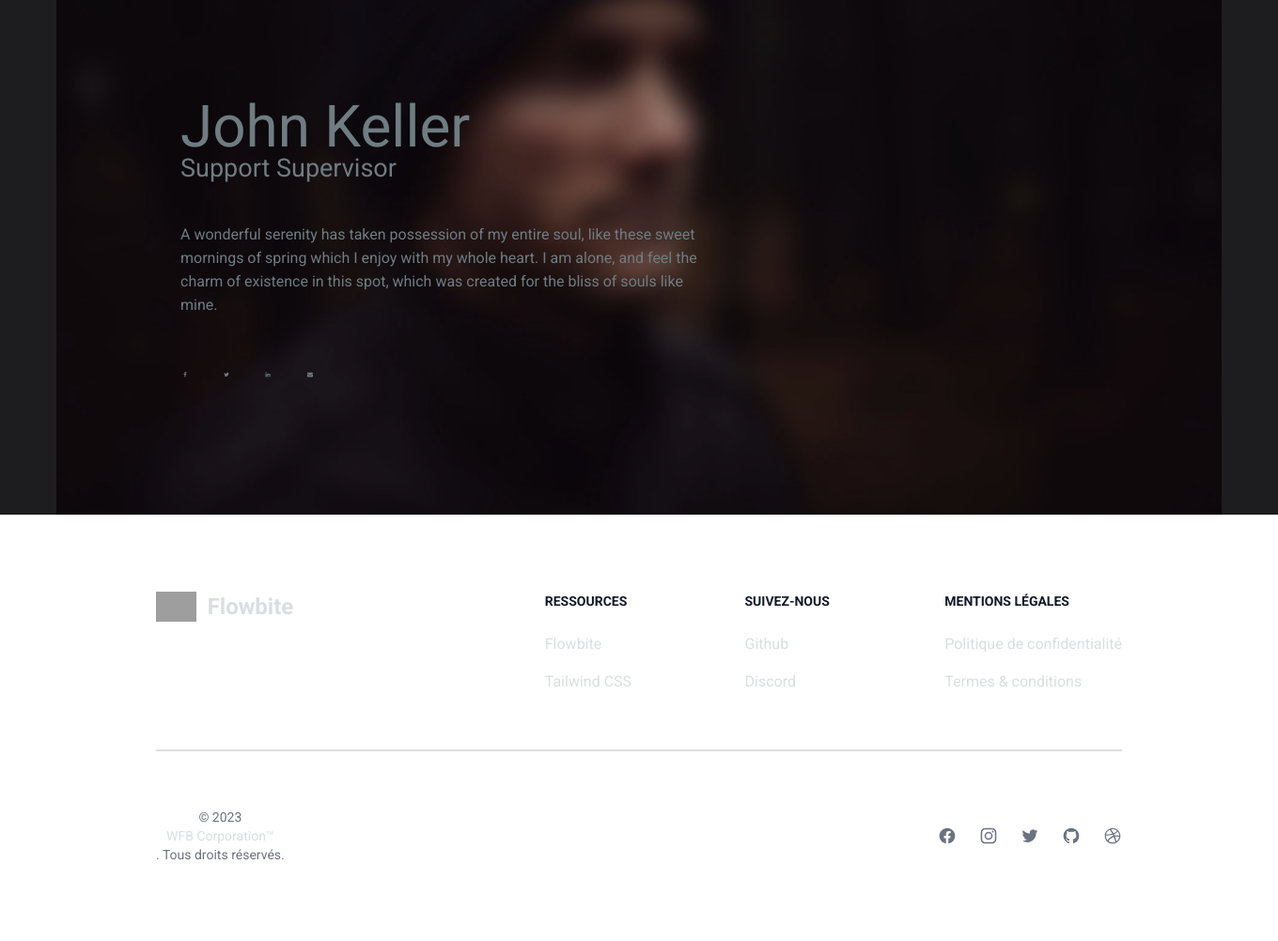
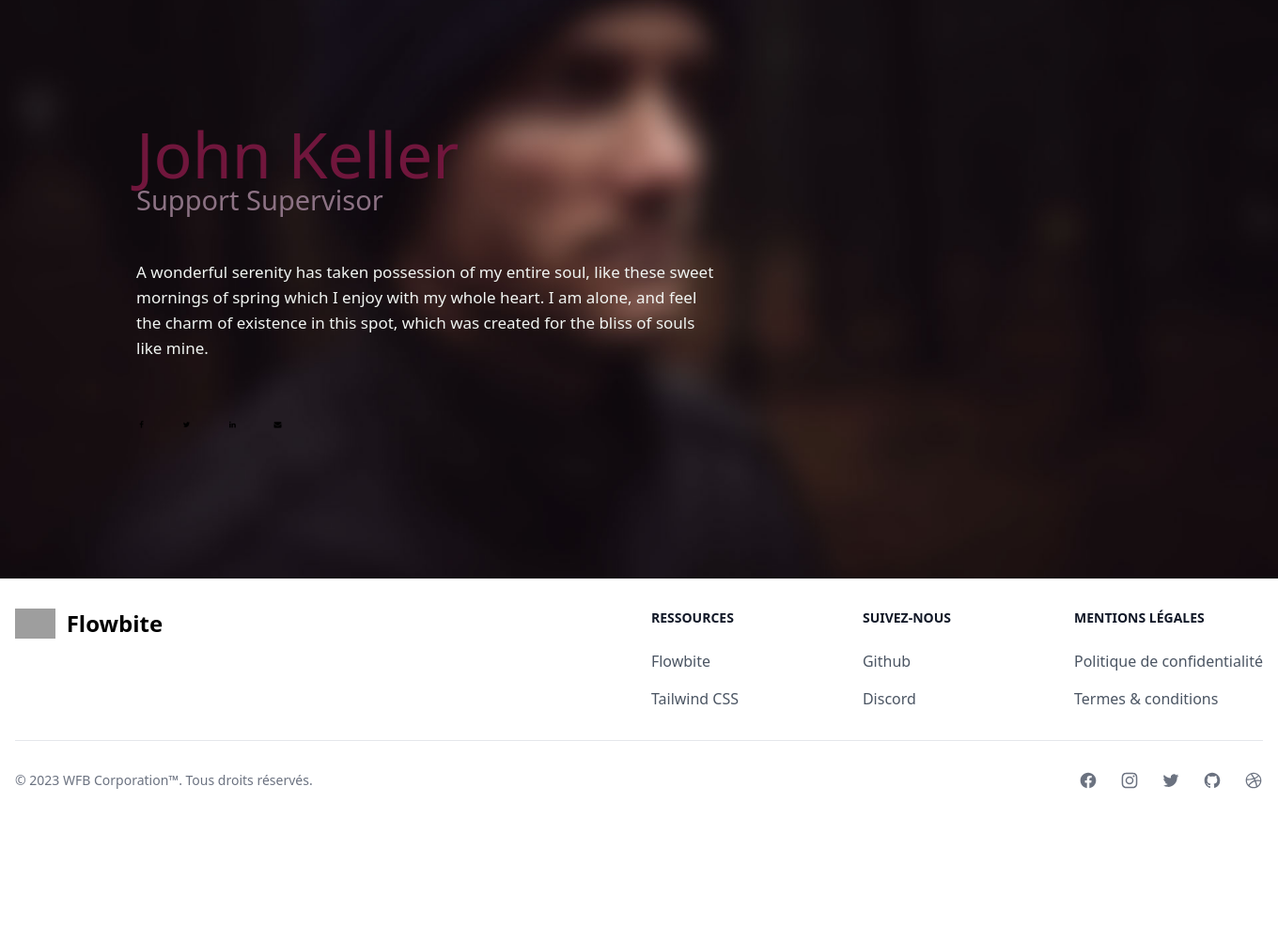
Before and after one commit to body08120/WFB-corp, a PHP site: page /view/presentation.php in a window 1360 px wide; the page is wider, and only the part inside the window is pictured. Shown: the part 1631-2633 px from the top of that part at 94% size. After the commit the page ends 2471 px from the top of that part, so only its background shows below. Run offline with PHP 8.4, Linux system fonts and the light colour scheme; some libraries are stand-ins or nearby versions; grey boxes are pictures that could not be loaded.

Commit message:
presentation bloc team

```diff
--- a/view/presentation.php
+++ b/view/presentation.php
@@ -49,7 +49,7 @@
   <!-- FONT AND STYLE FOR BASIC DOCUMENTS, NO NEED FOR FURTHER USAGE IN YOUR PROJECTS-->
   <link href="http://fonts.googleapis.com/css?family=Roboto%3A700%2C300" rel="stylesheet" property="stylesheet"
     type="text/css" media="all" />
-  <link rel="stylesheet" type="text/css" href="assets/css/noneed.css">
+  <!-- <link rel="stylesheet" type="text/css" href="assets/css/noneed.css"> -->
   <!-- REVOLUTION JS FILES -->
   <script type="text/javascript" src="assets/js/jquery.themepunch.tools.min.js"></script>
   <script type="text/javascript" src="assets/js/jquery.themepunch.revolution.min.js"></script>
@@ -552,13 +552,13 @@
                 data-paddingbottom="[0,0,0,0]" data-paddingleft="[0,0,0,0]" style="
                     z-index: 5;
                     text-transform: left;
-                    background-color: rgba(0, 0, 0, 0.25);
+                    background-color: rgba(0, 0, 0, 0.25;
                     border-color: rgba(0, 0, 0, 0.5);
                     border-width: 0px;
                   "></div>
 
               <!-- LAYER NR. 2 -->
-              <div class="tp-caption Team-Name tp-resizeme" id="slide-3063-layer-1"
+              <div class="tp-caption Team-Name tp-resizeme text-grenat" id="slide-3063-layer-1"
                 data-x="['left','left','left','left']" data-hoffset="['150','100','50','30']"
                 data-y="['top','top','top','top']" data-voffset="['300','250','220','150']"
                 data-fontsize="['70','70','50','50']" data-lineheight="['70','70','50','50']" data-width="none"
@@ -571,7 +571,7 @@
               </div>
 
               <!-- LAYER NR. 3 -->
-              <div class="tp-caption Team-Position tp-resizeme" id="slide-3063-layer-2"
+              <div class="tp-caption Team-Position tp-resizeme text-rose" id="slide-3063-layer-2"
                 data-x="['left','left','left','left']" data-hoffset="['150','100','50','30']"
                 data-y="['top','top','top','top']" data-voffset="['370','320','270','200']"
                 data-fontsize="['30','30','20','20']" data-lineheight="['30','30','20','20']" data-width="none"
@@ -584,7 +584,7 @@
               </div>
 
               <!-- LAYER NR. 4 -->
-              <div class="tp-caption Team-Description tp-resizeme" id="slide-3063-layer-3"
+              <div class="tp-caption Team-Description tp-resizeme text-blanc" id="slide-3063-layer-3"
                 data-x="['left','left','left','left']" data-hoffset="['150','100','50','30']"
                 data-y="['top','top','top','top']" data-voffset="['450','400','320','250']"
                 data-fontsize="['18','18','15','15']" data-lineheight="['28','28','25','25']"
@@ -702,7 +702,7 @@
                   "></div>
 
               <!-- LAYER NR. 10 -->
-              <div class="tp-caption Team-Name tp-resizeme" id="slide-3064-layer-1"
+              <div class="tp-caption Team-Name tp-resizeme text-grenat" id="slide-3064-layer-1"
                 data-x="['left','left','left','left']" data-hoffset="['150','100','50','30']"
                 data-y="['top','top','top','top']" data-voffset="['300','250','220','150']"
                 data-fontsize="['70','70','50','50']" data-lineheight="['70','70','50','50']" data-width="none"
@@ -715,7 +715,7 @@
               </div>
 
               <!-- LAYER NR. 11 -->
-              <div class="tp-caption Team-Position tp-resizeme" id="slide-3064-layer-2"
+              <div class="tp-caption Team-Position tp-resizeme text-rose" id="slide-3064-layer-2"
                 data-x="['left','left','left','left']" data-hoffset="['150','100','50','30']"
                 data-y="['top','top','top','top']" data-voffset="['370','320','270','200']"
                 data-fontsize="['30','30','20','20']" data-lineheight="['30','30','20','20']" data-width="none"
@@ -728,7 +728,7 @@
               </div>
 
               <!-- LAYER NR. 12 -->
-              <div class="tp-caption Team-Description tp-resizeme" id="slide-3064-layer-3"
+              <div class="tp-caption Team-Description tp-resizeme text-blanc" id="slide-3064-layer-3"
                 data-x="['left','left','left','left']" data-hoffset="['150','100','50','30']"
                 data-y="['top','top','top','top']" data-voffset="['450','400','320','250']"
                 data-fontsize="['18','18','15','15']" data-lineheight="['28','28','25','25']"
@@ -846,7 +846,7 @@
                   "></div>
 
               <!-- LAYER NR. 18 -->
-              <div class="tp-caption Team-Name tp-resizeme" id="slide-3065-layer-1"
+              <div class="tp-caption Team-Name tp-resizeme text-grenat" id="slide-3065-layer-1"
                 data-x="['left','left','left','left']" data-hoffset="['150','100','50','30']"
                 data-y="['top','top','top','top']" data-voffset="['300','250','220','150']"
                 data-fontsize="['70','70','50','50']" data-lineheight="['70','70','50','50']" data-width="none"
@@ -859,7 +859,7 @@
               </div>
 
               <!-- LAYER NR. 19 -->
-              <div class="tp-caption Team-Position tp-resizeme" id="slide-3065-layer-2"
+              <div class="tp-caption Team-Position tp-resizeme text-rose" id="slide-3065-layer-2"
                 data-x="['left','left','left','left']" data-hoffset="['150','100','50','30']"
                 data-y="['top','top','top','top']" data-voffset="['370','320','270','200']"
                 data-fontsize="['30','30','20','20']" data-lineheight="['30','30','20','20']" data-width="none"
@@ -872,7 +872,7 @@
               </div>
 
               <!-- LAYER NR. 20 -->
-              <div class="tp-caption Team-Description tp-resizeme" id="slide-3065-layer-3"
+              <div class="tp-caption Team-Description tp-resizeme text-blanc" id="slide-3065-layer-3"
                 data-x="['left','left','left','left']" data-hoffset="['150','100','50','30']"
                 data-y="['top','top','top','top']" data-voffset="['450','400','320','250']"
                 data-fontsize="['18','18','15','15']" data-lineheight="['28','28','25','25']"
@@ -990,7 +990,7 @@
                   "></div>
 
               <!-- LAYER NR. 26 -->
-              <div class="tp-caption Team-Name tp-resizeme" id="slide-3066-layer-1"
+              <div class="tp-caption Team-Name tp-resizeme text-grenat" id="slide-3066-layer-1"
                 data-x="['left','left','left','left']" data-hoffset="['150','100','50','30']"
                 data-y="['top','top','top','top']" data-voffset="['300','250','220','150']"
                 data-fontsize="['70','70','50','50']" data-lineheight="['70','70','50','50']" data-width="none"
@@ -1003,7 +1003,7 @@
               </div>
 
               <!-- LAYER NR. 27 -->
-              <div class="tp-caption Team-Position tp-resizeme" id="slide-3066-layer-2"
+              <div class="tp-caption Team-Position tp-resizeme text-rose" id="slide-3066-layer-2"
                 data-x="['left','left','left','left']" data-hoffset="['150','100','50','30']"
                 data-y="['top','top','top','top']" data-voffset="['370','320','270','200']"
                 data-fontsize="['30','30','20','20']" data-lineheight="['30','30','20','20']" data-width="none"
@@ -1016,7 +1016,7 @@
               </div>
 
               <!-- LAYER NR. 28 -->
-              <div class="tp-caption Team-Description tp-resizeme" id="slide-3066-layer-3"
+              <div class="tp-caption Team-Description tp-resizeme text-blanc" id="slide-3066-layer-3"
                 data-x="['left','left','left','left']" data-hoffset="['150','100','50','30']"
                 data-y="['top','top','top','top']" data-voffset="['450','400','320','250']"
                 data-fontsize="['18','18','15','15']" data-lineheight="['28','28','25','25']"
@@ -1134,7 +1134,7 @@
                   "></div>
 
               <!-- LAYER NR. 34 -->
-              <div class="tp-caption Team-Name tp-resizeme" id="slide-3067-layer-1"
+              <div class="tp-caption Team-Name tp-resizeme text-grenat" id="slide-3067-layer-1"
                 data-x="['left','left','left','left']" data-hoffset="['150','100','50','30']"
                 data-y="['top','top','top','top']" data-voffset="['300','250','220','150']"
                 data-fontsize="['70','70','50','50']" data-lineheight="['70','70','50','50']" data-width="none"
@@ -1147,7 +1147,7 @@
               </div>
 
               <!-- LAYER NR. 35 -->
-              <div class="tp-caption Team-Position tp-resizeme" id="slide-3067-layer-2"
+              <div class="tp-caption Team-Position tp-resizeme text-rose" id="slide-3067-layer-2"
                 data-x="['left','left','left','left']" data-hoffset="['150','100','50','30']"
                 data-y="['top','top','top','top']" data-voffset="['370','320','270','200']"
                 data-fontsize="['30','30','20','20']" data-lineheight="['30','30','20','20']" data-width="none"
@@ -1160,7 +1160,7 @@
               </div>
 
               <!-- LAYER NR. 36 -->
-              <div class="tp-caption Team-Description tp-resizeme" id="slide-3067-layer-3"
+              <div class="tp-caption Team-Description tp-resizeme text-blanc" id="slide-3067-layer-3"
                 data-x="['left','left','left','left']" data-hoffset="['150','100','50','30']"
                 data-y="['top','top','top','top']" data-voffset="['450','400','320','250']"
                 data-fontsize="['18','18','15','15']" data-lineheight="['28','28','25','25']"
@@ -1278,7 +1278,7 @@
                   "></div>
 
               <!-- LAYER NR. 42 -->
-              <div class="tp-caption Team-Name tp-resizeme" id="slide-3068-layer-1"
+              <div class="tp-caption Team-Name tp-resizeme text-grenat" id="slide-3068-layer-1"
                 data-x="['left','left','left','left']" data-hoffset="['150','100','50','30']"
                 data-y="['top','top','top','top']" data-voffset="['300','250','220','150']"
                 data-fontsize="['70','70','50','50']" data-lineheight="['70','70','50','50']" data-width="none"
@@ -1291,7 +1291,7 @@
               </div>
 
               <!-- LAYER NR. 43 -->
-              <div class="tp-caption Team-Position tp-resizeme" id="slide-3068-layer-2"
+              <div class="tp-caption Team-Position tp-resizeme text-rose" id="slide-3068-layer-2"
                 data-x="['left','left','left','left']" data-hoffset="['150','100','50','30']"
                 data-y="['top','top','top','top']" data-voffset="['370','320','270','200']"
                 data-fontsize="['30','30','20','20']" data-lineheight="['30','30','20','20']" data-width="none"
@@ -1304,7 +1304,7 @@
               </div>
 
               <!-- LAYER NR. 44 -->
-              <div class="tp-caption Team-Description tp-resizeme" id="slide-3068-layer-3"
+              <div class="tp-caption Team-Description tp-resizeme text-blanc" id="slide-3068-layer-3"
                 data-x="['left','left','left','left']" data-hoffset="['150','100','50','30']"
                 data-y="['top','top','top','top']" data-voffset="['450','400','320','250']"
                 data-fontsize="['18','18','15','15']" data-lineheight="['28','28','25','25']"
@@ -1422,7 +1422,7 @@
                   "></div>
 
               <!-- LAYER NR. 50 -->
-              <div class="tp-caption Team-Name tp-resizeme" id="slide-3069-layer-1"
+              <div class="tp-caption Team-Name tp-resizeme text-grenat" id="slide-3069-layer-1"
                 data-x="['left','left','left','left']" data-hoffset="['150','100','50','30']"
                 data-y="['top','top','top','top']" data-voffset="['300','250','220','150']"
                 data-fontsize="['70','70','50','50']" data-lineheight="['70','70','50','50']" data-width="none"
@@ -1435,7 +1435,7 @@
               </div>
 
               <!-- LAYER NR. 51 -->
-              <div class="tp-caption Team-Position tp-resizeme" id="slide-3069-layer-2"
+              <div class="tp-caption Team-Position tp-resizeme text-rose" id="slide-3069-layer-2"
                 data-x="['left','left','left','left']" data-hoffset="['150','100','50','30']"
                 data-y="['top','top','top','top']" data-voffset="['370','320','270','200']"
                 data-fontsize="['30','30','20','20']" data-lineheight="['30','30','20','20']" data-width="none"
@@ -1448,7 +1448,7 @@
               </div>
 
               <!-- LAYER NR. 52 -->
-              <div class="tp-caption Team-Description tp-resizeme" id="slide-3069-layer-3"
+              <div class="tp-caption Team-Description tp-resizeme text-blanc" id="slide-3069-layer-3"
                 data-x="['left','left','left','left']" data-hoffset="['150','100','50','30']"
                 data-y="['top','top','top','top']" data-voffset="['450','400','320','250']"
                 data-fontsize="['18','18','15','15']" data-lineheight="['28','28','25','25']"
@@ -1551,7 +1551,7 @@
               data-paddingbottom="[0,0,0,0]" data-paddingleft="[0,0,0,0]" style="
                   z-index: 61;
                   text-transform: left;
-                  background-color: #1D1D1F;
+                  background-color: rgba(112, 22, 60, 0.25);
                   border-color: rgba(0, 0, 0, 0);
                   border-width: 0px;
                 "></div>
@@ -1857,8 +1857,6 @@
   <script src="assets/scripts/sequence.min.js"></script>
   <script src="assets/scripts/sequence-theme.two-up.js"></script>
 
-  <script type="text/javascript" src="assets/warning.js"></script>
-
 </body>
 
 </html>
```
